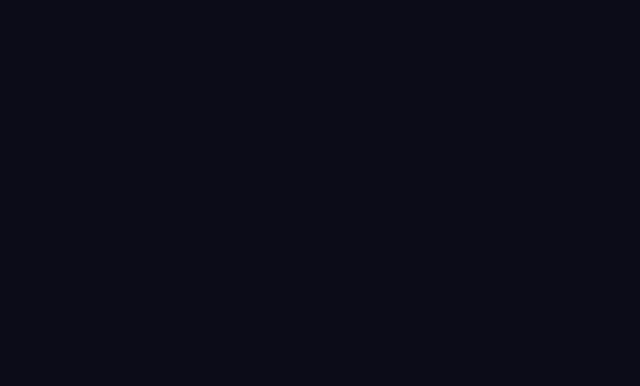
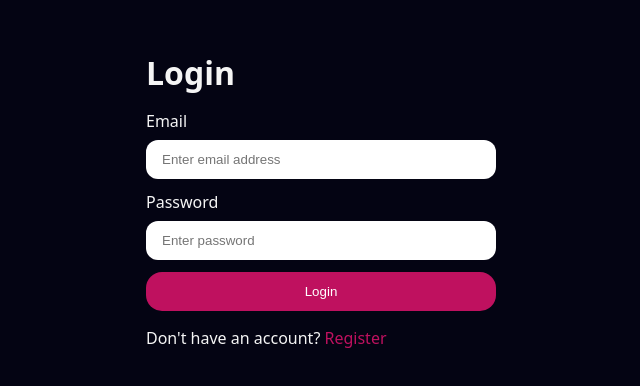
Before and after one commit to heyasandhya/synco, a React app in the folder frontend/: page /login in a window 1280 px wide. Shown: the part 200-586 px from the top of the page, without its empty margins (319-959 px from the left). Built offline with nearby package versions, Linux system fonts and the light colour scheme; the HTML template or start-up script is replaced by a standard one.

Commit message:
feat: add login and register auth pages

```diff
--- a/frontend/src/App.jsx
+++ b/frontend/src/App.jsx
@@ -1,3 +1,5 @@
+import { RouterProvider } from "react-router"
+import { router } from "./app.routes.jsx"
 
 
 function App() {
@@ -5,7 +7,7 @@
 
   return (
     <>
-
+    <RouterProvider router ={router} />
     </>
   )
 }
--- a/frontend/src/app.routes.jsx
+++ b/frontend/src/app.routes.jsx
@@ -1,5 +1,16 @@
 import { createBrowserRouter } from "react-router";
+import Login from "./features/auth/pages/Login";
+import Register from "./features/auth/pages/Register";
 
 
 
-export const router = createBrowserRouter([])
+export const router = createBrowserRouter([
+	{
+		path: "/login",
+		element: <Login />
+	},
+	{
+		path: "/register",
+		element: < Register/>
+	}
+])
--- /dev/null
+++ b/frontend/src/features/auth/auth.form.scss
@@ -0,0 +1,44 @@
+main {
+	min-height: 100vh;
+	width: 100%;
+	display: flex;
+	justify-content: center;
+	align-items: center;
+
+.form-container{
+	min-width: 350px;
+
+
+	display: flex;
+	flex-direction: column;
+	gap: 1rem;
+
+}
+
+form{
+	display: flex;
+	flex-direction: column;
+	gap: 0.75rem;
+}
+
+	.input-group {
+		display: flex;
+		flex-direction: column;
+
+		gap: 0.5rem;
+
+		input{
+			border: none;
+			outline: none;
+			padding-inline: 1rem;
+			padding-block: 0.75rem;
+			border-radius: 0.75rem;
+		}
+
+	}
+
+	a{
+		color: #bf115f;
+		text-decoration: none;
+	}
+}
--- /dev/null
+++ b/frontend/src/features/auth/pages/Login.jsx
@@ -0,0 +1,40 @@
+import React from 'react';
+import { useNavigate,Link } from 'react-router';
+import "../auth.form.scss"
+
+const Login = () => {
+
+const handleSubmit = (e) => {
+	e.preventDefault()
+}
+
+
+	return (
+		<main>
+			<div className="form-container">
+				<h1>Login</h1>
+
+
+				<form onSubmit={handleSubmit}>
+
+					<div className="input-group">
+						<label htmlFor="email">Email</label>
+						<input type="email" id='email' name='email' placeholder='Enter email address' />
+					</div>
+
+					<div className="input-group">
+						<label htmlFor="password">Password</label>
+						<input type="password" id='password' name='password' placeholder='Enter password' />
+					</div>
+
+					<button className='button primary-button'>Login</button>
+
+				</form>
+
+				<p>Don't have an account? <Link to={"/register"}>Register</Link></p>
+			</div>
+		</main>
+	)
+}
+
+export default Login
--- /dev/null
+++ b/frontend/src/features/auth/pages/Register.jsx
@@ -0,0 +1,45 @@
+import React from 'react'
+import { useNavigate, Link } from 'react-router'
+
+const Register = () => {
+
+	const navigate = useNavigate()
+
+	const handleSubmit = (e) => {
+		e.preventDefault()
+	}
+
+	return (
+		<main>
+			<div className="form-container">
+				<h1>Register</h1>
+
+
+				<form onSubmit={handleSubmit}>
+
+					<div className="input-group">
+						<label htmlFor="username">Username</label>
+						<input type="username" id='username' name='username' placeholder='Enter username' />
+					</div>
+
+					<div className="input-group">
+						<label htmlFor="email">Email</label>
+						<input type="email" id='email' name='email' placeholder='Enter email address' />
+					</div>
+
+					<div className="input-group">
+						<label htmlFor="password">Password</label>
+						<input type="password" id='password' name='password' placeholder='Enter password' />
+					</div>
+
+					<button className='button primary-button'>Register</button>
+
+				</form>
+
+				<p>Already have an account? <Link to={"/login"}>Login</Link></p>
+			</div>
+		</main>
+	)
+}
+
+export default Register
--- a/frontend/src/style.scss
+++ b/frontend/src/style.scss
@@ -1,3 +1,5 @@
+@use "./style/button.scss";
+
 * {
 	margin: 0%;
 	padding: 0%;
@@ -8,5 +10,7 @@
 body,
 #root {
 	width: 100%;
-	background: #0c0c18;
+	background: #040413;
+	color: whitesmoke;
+	font-family:system-ui, -apple-system, BlinkMacSystemFont, 'Segoe UI', Roboto, Oxygen, Ubuntu, Cantarell, 'Open Sans', 'Helvetica Neue', sans-serif;
 }
--- /dev/null
+++ b/frontend/src/style/button.scss
@@ -0,0 +1,20 @@
+.button {
+
+	border: none;
+	outline: none;
+	padding-inline: 1.5rem;
+	padding-block: 0.75rem;
+	border-radius: 1rem;
+	cursor: pointer;
+
+	transition: all 0.3s ease-in-out;
+
+	&.primary-button {
+		background: #bf115f;
+		color: white;
+	}
+
+	&:active{
+		transform: scale(0.9);
+	}
+}
```
